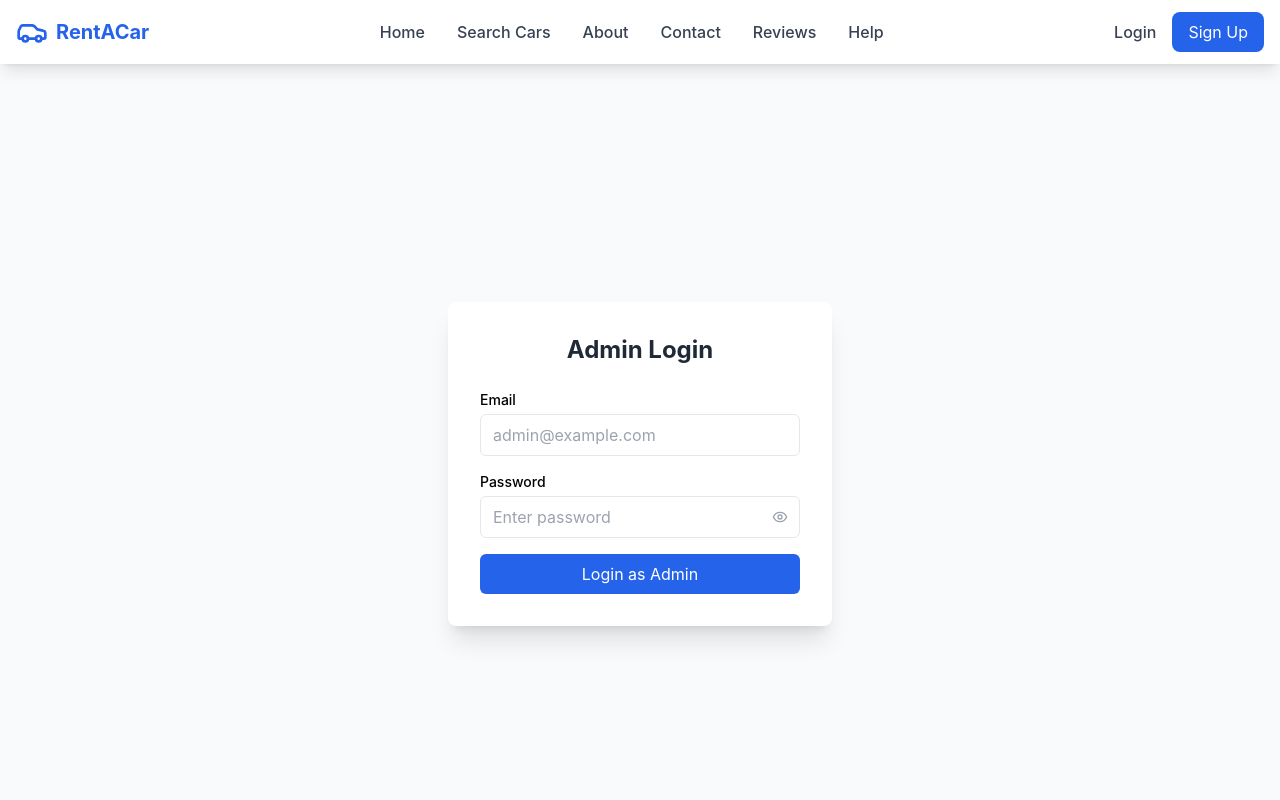
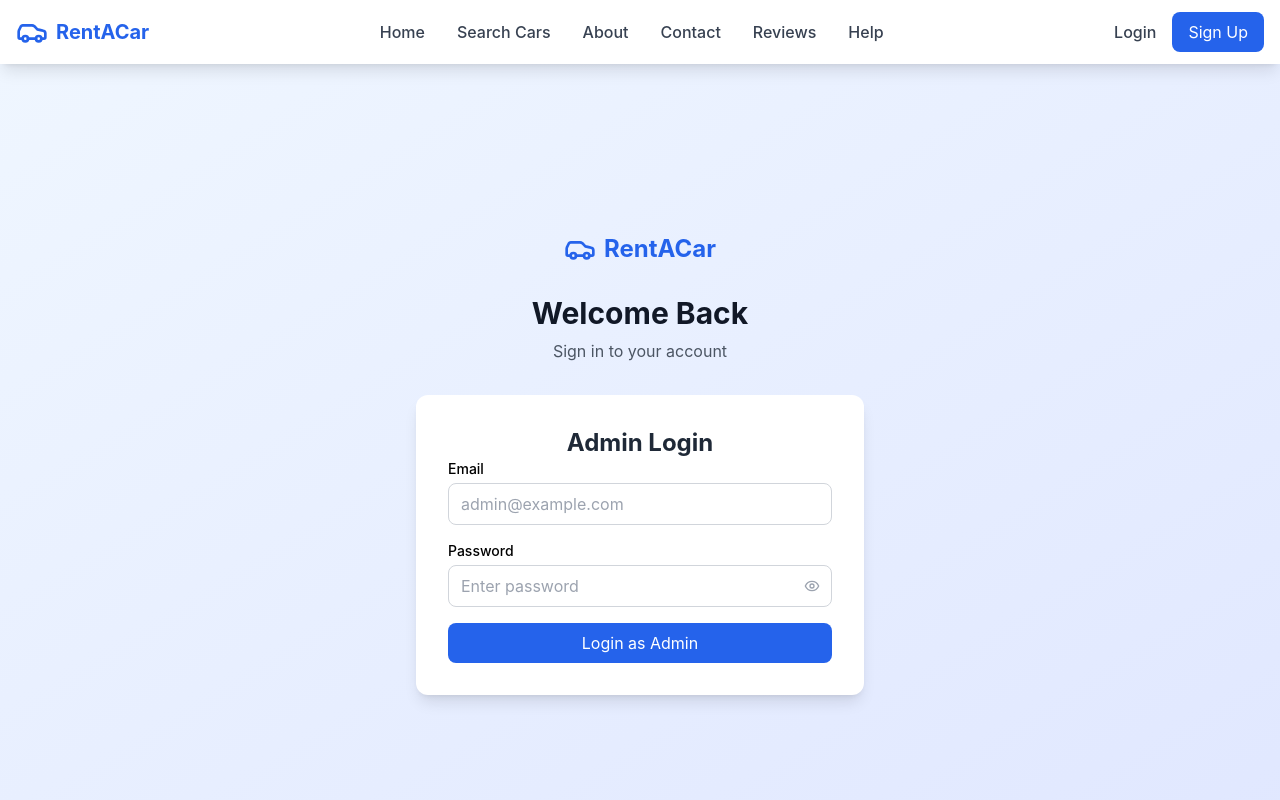
Before and after one commit to Wolferlk/RentAcar_peoject, a React (Vite) app in the folder Web/: page /admin-login in a window 1280 px wide. Shown: the top 800 px of the page. Built offline with nearby package versions, Linux system fonts and the light colour scheme.

Commit message:
Admin login ui modification

```diff
--- a/Web/src/pages/Auth/AdminLogin.tsx
+++ b/Web/src/pages/Auth/AdminLogin.tsx
@@ -1,6 +1,6 @@
 import React, { useState } from 'react';
-import { useNavigate } from 'react-router-dom';
-import { Eye, EyeOff, Loader2 } from 'lucide-react';
+import { useNavigate,Link } from 'react-router-dom';
+import { Eye, EyeOff, Loader2,Car } from 'lucide-react';
 import { useAuth } from '../../context/AuthContext';
 
 const AdminLogin: React.FC = () => {
@@ -33,11 +33,25 @@ const AdminLogin: React.FC = () => {
   };
 
   return (
-    <div className="min-h-screen bg-gray-50 flex items-center justify-center p-4">
-      <div className="max-w-sm w-full bg-white shadow-xl rounded-lg p-8 space-y-6">
+    <div className="min-h-screen bg-gradient-to-br from-blue-50 to-indigo-100 flex items-center justify-center p-4">
+      <div className="max-w-md w-full space-y-8">
+        <div className="text-center">
+          <Link to="/" className="inline-flex items-center space-x-2 text-blue-600">
+            <Car className="w-8 h-8" />
+            <span className="text-2xl font-bold">RentACar</span>
+          </Link>
+          <h2 className="mt-6 text-3xl font-bold text-gray-900">Welcome Back</h2>
+          <p className="mt-2 text-gray-600">Sign in to your account</p>
+        </div>
+
+      <div className="bg-white rounded-xl shadow-lg p-8">
         <h2 className="text-2xl font-bold text-center text-gray-800">Admin Login</h2>
 
-        {error && <p className="text-red-500 text-sm text-center">{error}</p>}
+        {error && (
+              <div className="bg-red-50 border border-red-200 rounded-lg p-3">
+                <p className="text-red-600 text-sm">{error}</p>
+              </div>
+            )}
 
         <form onSubmit={handleSubmit} className="space-y-4">
           <div>
@@ -47,7 +61,7 @@ const AdminLogin: React.FC = () => {
               value={email}
               onChange={(e) => setEmail(e.target.value)}
               required
-              className="w-full px-3 py-2 border rounded-md"
+              className="w-full px-3 py-2 border border-gray-300 rounded-lg focus:ring-2 focus:ring-blue-500 focus:border-transparent"
               placeholder="admin@example.com"
             />
           </div>
@@ -60,7 +74,7 @@ const AdminLogin: React.FC = () => {
                 value={password}
                 onChange={(e) => setPassword(e.target.value)}
                 required
-                className="w-full px-3 py-2 border rounded-md pr-10"
+                className="w-full px-3 py-2 border border-gray-300 rounded-lg focus:ring-2 focus:ring-blue-500 focus:border-transparent"
                 placeholder="Enter password"
               />
               <button
@@ -80,11 +94,11 @@ const AdminLogin: React.FC = () => {
           <button
             type="submit"
             disabled={loading}
-            className="w-full bg-blue-600 text-white py-2 rounded-md hover:bg-blue-700 transition flex justify-center items-center"
+            className="w-full bg-blue-600 text-white py-2 px-4 rounded-lg hover:bg-blue-700 focus:ring-2 focus:ring-blue-500 focus:ring-offset-2 disabled:opacity-50 disabled:cursor-not-allowed transition-colors flex items-center justify-center"
           >
             {loading ? (
               <>
-                <Loader2 className="w-4 h-4 animate-spin mr-2" />
+                <Loader2 className="w-5 h-5 animate-spin mr-2" />
                 Logging in...
               </>
             ) : (
@@ -93,6 +107,7 @@ const AdminLogin: React.FC = () => {
           </button>
         </form>
       </div>
+      </div>
     </div>
   );
 };
```
